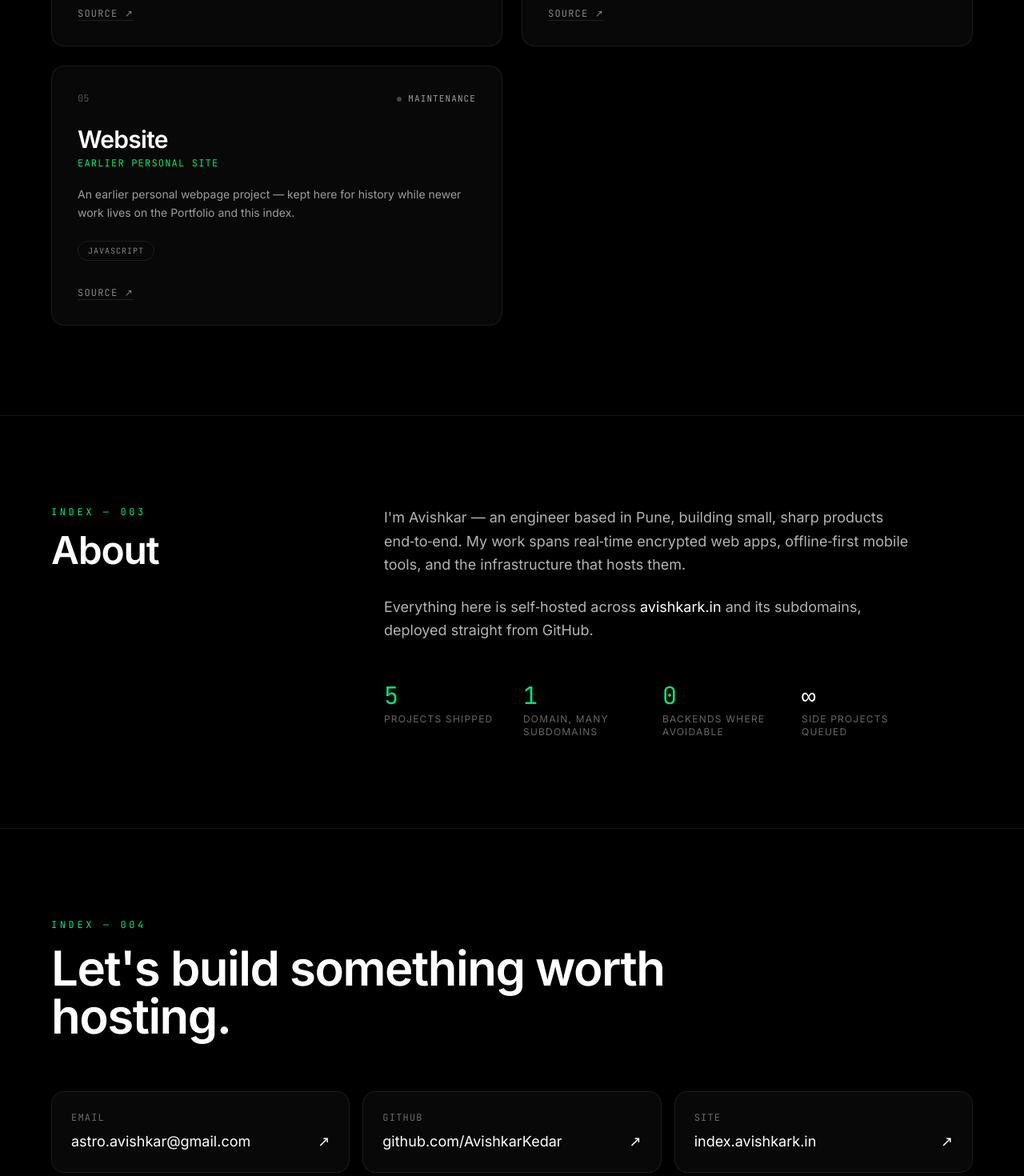
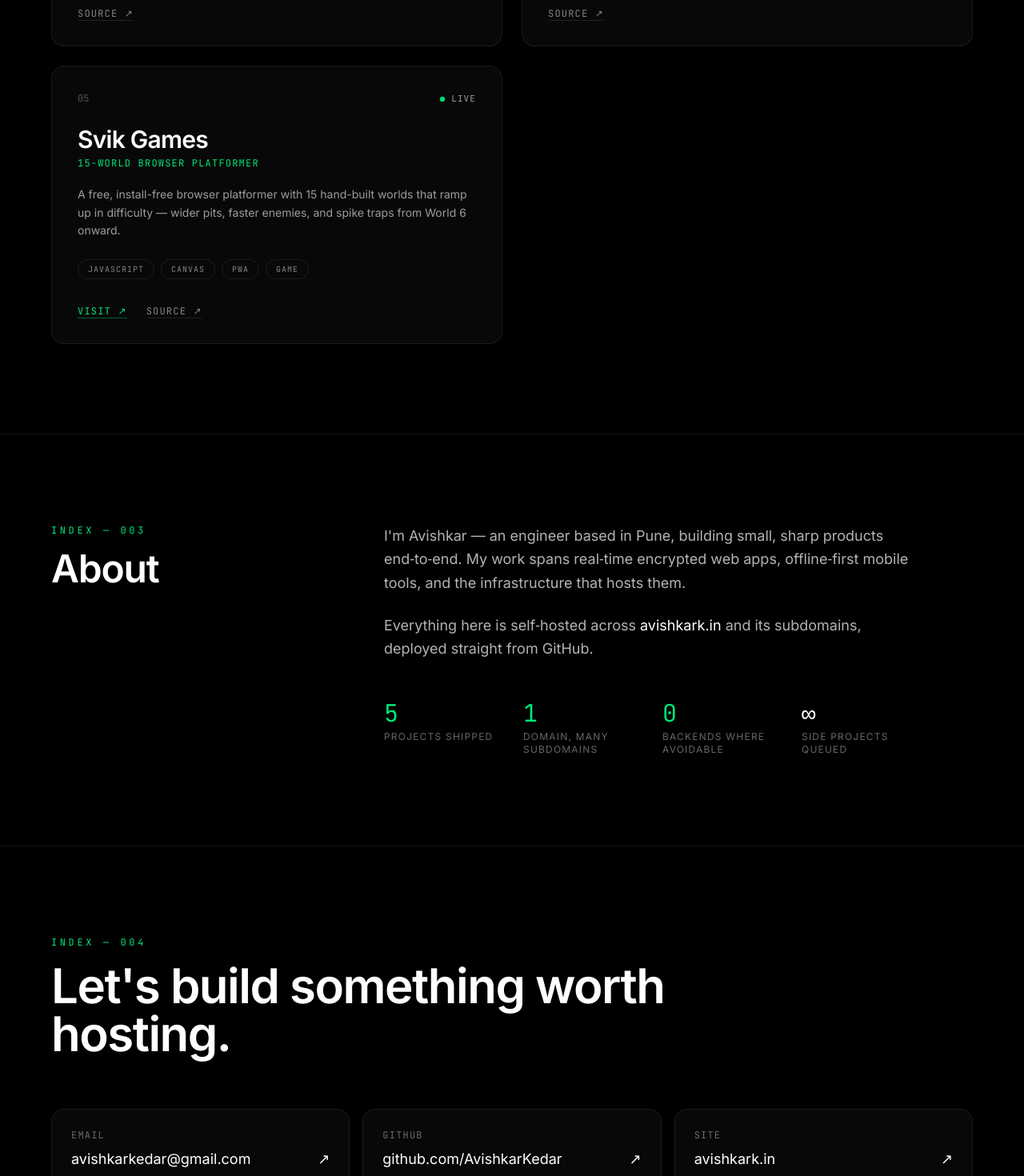
Before and after one commit to AvishkarKedar/index-projects, a React (Vite) app: page / in a window 1280 px wide. Shown: the part 1740-3210 px from the top of the page at 80% size. Built offline with nearby package versions, Linux system fonts and the light colour scheme; the HTML template or start-up script is replaced by a standard one.

Commit message:
Add project detail modal, richer repo-derived descriptions, fix contact links (site, email, Instagram, X)

```diff
--- a/src/components/Contact.tsx
+++ b/src/components/Contact.tsx
@@ -1,9 +1,11 @@
 import { motion } from 'framer-motion'
 
 const links = [
-  { label: 'Email', value: 'astro.avishkar@gmail.com', href: 'mailto:astro.avishkar@gmail.com' },
+  { label: 'Email', value: 'avishkarkedar@gmail.com', href: 'mailto:avishkarkedar@gmail.com' },
   { label: 'GitHub', value: 'github.com/AvishkarKedar', href: 'https://github.com/AvishkarKedar' },
-  { label: 'Site', value: 'index.avishkark.in', href: 'https://index.avishkark.in' },
+  { label: 'Site', value: 'avishkark.in', href: 'https://avishkark.in' },
+  { label: 'Instagram', value: '@avishkar_kedar', href: 'https://instagram.com/avishkar_kedar' },
+  { label: 'X', value: '@AvishkarKedar', href: 'https://x.com/AvishkarKedar' },
 ]
 
 export default function Contact() {
@@ -20,7 +22,7 @@ export default function Contact() {
         >
           Let's build something worth hosting.
         </motion.h2>
-        <div className="mt-16 grid grid-cols-1 gap-4 sm:grid-cols-3">
+        <div className="mt-16 grid grid-cols-1 gap-4 sm:grid-cols-2 lg:grid-cols-3">
           {links.map((l, i) => (
             <motion.a
               key={l.label}
--- a/src/components/ProjectCard.tsx
+++ b/src/components/ProjectCard.tsx
@@ -2,7 +2,15 @@ import { motion } from 'framer-motion'
 import { Project } from '../data/projects'
 import StatusDot from './StatusDot'
 
-export default function ProjectCard({ project, index }: { project: Project; index: number }) {
+export default function ProjectCard({
+  project,
+  index,
+  onOpen,
+}: {
+  project: Project
+  index: number
+  onOpen: (project: Project) => void
+}) {
   return (
     <motion.article
       initial={{ opacity: 0, y: 50 }}
@@ -10,7 +18,8 @@ export default function ProjectCard({ project, index }: { project: Project; inde
       viewport={{ once: true, margin: '-80px' }}
       whileHover={{ y: -6 }}
       transition={{ duration: 0.6, delay: (index % 2) * 0.1, ease: [0.16, 1, 0.3, 1] }}
-      className="glass glow-border group relative rounded-2xl p-8"
+      onClick={() => onOpen(project)}
+      className="glass glow-border group relative cursor-pointer rounded-2xl p-8"
     >
       <div className="mb-6 flex items-start justify-between">
         <span className="font-mono text-xs text-white/30">{String(index + 1).padStart(2, '0')}</span>
@@ -28,13 +37,26 @@ export default function ProjectCard({ project, index }: { project: Project; inde
       </div>
       <div className="mt-8 flex gap-6 font-mono text-xs uppercase tracking-widest">
         {project.live && (
-          <a href={project.live} target="_blank" rel="noreferrer" className="text-money underline decoration-money/40 underline-offset-4 hover:decoration-money">
+          <a
+            href={project.live}
+            target="_blank"
+            rel="noreferrer"
+            onClick={(e) => e.stopPropagation()}
+            className="text-money underline decoration-money/40 underline-offset-4 hover:decoration-money"
+          >
             Visit ↗
           </a>
         )}
-        <a href={project.repo} target="_blank" rel="noreferrer" className="text-white/50 underline decoration-white/10 underline-offset-4 hover:text-white hover:decoration-white/30">
+        <a
+          href={project.repo}
+          target="_blank"
+          rel="noreferrer"
+          onClick={(e) => e.stopPropagation()}
+          className="text-white/50 underline decoration-white/10 underline-offset-4 hover:text-white hover:decoration-white/30"
+        >
           Source ↗
         </a>
+        <span className="ml-auto text-white/30 opacity-0 transition-opacity group-hover:opacity-100">Details →</span>
       </div>
     </motion.article>
   )
--- /dev/null
+++ b/src/components/ProjectModal.tsx
@@ -0,0 +1,78 @@
+import { useEffect } from 'react'
+import { AnimatePresence, motion } from 'framer-motion'
+import { Project } from '../data/projects'
+import StatusDot from './StatusDot'
+
+export default function ProjectModal({ project, onClose }: { project: Project | null; onClose: () => void }) {
+  useEffect(() => {
+    function onKey(e: KeyboardEvent) {
+      if (e.key === 'Escape') onClose()
+    }
+    window.addEventListener('keydown', onKey)
+    return () => window.removeEventListener('keydown', onKey)
+  }, [onClose])
+
+  return (
+    <AnimatePresence>
+      {project && (
+        <motion.div
+          initial={{ opacity: 0 }}
+          animate={{ opacity: 1 }}
+          exit={{ opacity: 0 }}
+          onClick={onClose}
+          className="fixed inset-0 z-[100] flex items-center justify-center bg-black/80 p-4 backdrop-blur-sm"
+        >
+          <motion.div
+            initial={{ opacity: 0, y: 40, scale: 0.96 }}
+            animate={{ opacity: 1, y: 0, scale: 1 }}
+            exit={{ opacity: 0, y: 20, scale: 0.96 }}
+            transition={{ duration: 0.35, ease: [0.16, 1, 0.3, 1] }}
+            onClick={(e) => e.stopPropagation()}
+            className="glass relative max-h-[85vh] w-full max-w-2xl overflow-y-auto rounded-2xl p-8 sm:p-10"
+          >
+            <button
+              onClick={onClose}
+              aria-label="Close"
+              className="absolute right-6 top-6 flex h-8 w-8 items-center justify-center rounded-full border border-line text-white/60 transition-colors hover:border-white hover:text-white"
+            >
+              ✕
+            </button>
+            <StatusDot status={project.status} />
+            <h3 className="mt-4 text-3xl font-semibold tracking-tight text-white sm:text-4xl">{project.name}</h3>
+            <p className="mt-1 font-mono text-xs uppercase tracking-widest text-money">{project.tagline}</p>
+            <p className="mt-6 text-base leading-relaxed text-white/70">
+              {project.longDescription || project.description}
+            </p>
+            <div className="mt-6 flex flex-wrap gap-2">
+              {project.tags.map((tag) => (
+                <span key={tag} className="rounded-full border border-line px-3 py-1 font-mono text-[10px] uppercase tracking-widest text-white/50">
+                  {tag}
+                </span>
+              ))}
+            </div>
+            <div className="mt-8 flex flex-wrap gap-4">
+              {project.live && (
+                <a
+                  href={project.live}
+                  target="_blank"
+                  rel="noreferrer"
+                  className="rounded-full bg-money px-6 py-2.5 font-mono text-xs font-semibold uppercase tracking-widest text-black transition-transform hover:scale-105"
+                >
+                  Visit ↗
+                </a>
+              )}
+              <a
+                href={project.repo}
+                target="_blank"
+                rel="noreferrer"
+                className="rounded-full border border-line px-6 py-2.5 font-mono text-xs uppercase tracking-widest text-white/70 transition-colors hover:border-white hover:text-white"
+              >
+                Source ↗
+              </a>
+            </div>
+          </motion.div>
+        </motion.div>
+      )}
+    </AnimatePresence>
+  )
+}
--- a/src/components/Projects.tsx
+++ b/src/components/Projects.tsx
@@ -1,7 +1,11 @@
-import { projects } from '../data/projects'
+import { useState } from 'react'
+import { projects, Project } from '../data/projects'
 import ProjectCard from './ProjectCard'
+import ProjectModal from './ProjectModal'
 
 export default function Projects() {
+  const [active, setActive] = useState<Project | null>(null)
+
   return (
     <section id="projects" className="border-b border-line px-6 py-28">
       <div className="mx-auto max-w-6xl">
@@ -11,15 +15,16 @@ export default function Projects() {
             <h2 className="mt-4 text-4xl font-semibold tracking-tight text-white sm:text-5xl">Projects</h2>
           </div>
           <p className="hidden font-mono text-xs uppercase tracking-widest text-white/40 sm:block">
-            {projects.length} total
+            {projects.length} total — click a card for details
           </p>
         </div>
         <div className="grid grid-cols-1 gap-6 md:grid-cols-2">
           {projects.map((p, i) => (
-            <ProjectCard key={p.name} project={p} index={i} />
+            <ProjectCard key={p.name} project={p} index={i} onOpen={setActive} />
           ))}
         </div>
       </div>
+      <ProjectModal project={active} onClose={() => setActive(null)} />
     </section>
   )
 }
--- a/src/data/projects.ts
+++ b/src/data/projects.ts
@@ -4,6 +4,7 @@ export type Project = {
   name: string
   tagline: string
   description: string
+  longDescription?: string
   tags: string[]
   repo: string
   live?: string
@@ -17,6 +18,8 @@ export const projects: Project[] = [
     tagline: 'Encrypted real-time scratchpad',
     description:
       'A live, end-to-end encrypted scratchpad for text and code. Open a room, share six characters, write together — nothing is stored once everyone leaves. AES-GCM in the browser, CRDT sync over a Cloudflare Worker relay.',
+    longDescription:
+      'anonshare pairs a Cloudflare Worker relay with Yjs CRDT sync so multiple people can co-edit the same text/code room in real time with automatic conflict resolution — the server only ever relays ciphertext, since every character is encrypted client-side with AES-GCM before it leaves the browser. Rooms are addressed by a short 6-character code, have no accounts, and disappear the moment everyone leaves. Built for quick, throwaway, private collaboration rather than long-term storage.',
     tags: ['WebRTC', 'CRDT', 'Cloudflare Workers', 'E2E Encryption'],
     repo: 'https://github.com/AvishkarKedar/textshare',
     live: 'https://code.avishkark.in',
@@ -28,6 +31,8 @@ export const projects: Project[] = [
     tagline: 'Dark, cinematic landing page',
     description:
       'A dark marketing homepage built with Next.js — oversized type, hairline rules, scale-comparison graphics, static-exported and deployed on Cloudflare Pages.',
+    longDescription:
+      'A Next.js 14 App Router marketing homepage styled after reliability-focused AI brands like terafab.ai and scale.com — oversized type, hairline dividers, and scale-comparison graphics on a near-black canvas. It ships as a fully static export with no server runtime to manage, and deploys straight to Cloudflare Pages from the main branch on every push.',
     tags: ['Next.js', 'TypeScript', 'Cloudflare Pages'],
     repo: 'https://github.com/AvishkarKedar/portfolio',
     live: 'https://avishkark.in',
@@ -39,7 +44,9 @@ export const projects: Project[] = [
     tagline: 'Offline cotton disease detection',
     description:
       'An Android app that detects cotton plant diseases with an on-device TFLite model — no API keys, works fully offline — backed by Firebase for auth and data.',
-    tags: ['Android', 'Java', 'TensorFlow Lite', 'Firebase'],
+    longDescription:
+      'An Android app (Kotlin/Java, Gradle Kotlin DSL build) that classifies cotton plant diseases from a photo using an on-device TensorFlow Lite model — inference runs fully offline with no API calls or network dependency. Firebase handles user authentication and stores diagnosis history in the cloud when connectivity is available, so the core detection still works without internet access.',
+    tags: ['Android', 'Kotlin', 'TensorFlow Lite', 'Firebase'],
     repo: 'https://github.com/AvishkarKedar/CottonCure',
     status: 'in-progress',
     year: '2026',
@@ -49,19 +56,24 @@ export const projects: Project[] = [
     tagline: 'File transfer over animated QR',
     description:
       'Offline file transfer over camera using animated QR frames — no internet, Bluetooth, cable, or local network. Chunked, checksummed, optionally AES-256 encrypted. Android and Windows from one Flutter codebase.',
+    longDescription:
+      'A single Flutter codebase that ships native builds for both Android and Windows. Files are split into chunks, checksummed with CRC32 and verified end-to-end with SHA-256, and can optionally be encrypted with AES-256-GCM before being encoded into a stream of animated QR frames that a second device scans and reassembles — no Wi-Fi, Bluetooth, cable, or internet required. GitHub Actions CI automatically builds APK and EXE artifacts on every push.',
     tags: ['Flutter', 'Dart', 'Android', 'Windows'],
     repo: 'https://github.com/AvishkarKedar/qrdata',
     status: 'in-progress',
     year: '2026',
   },
   {
-    name: 'Website',
-    tagline: 'Earlier personal site',
+    name: 'Svik Games',
+    tagline: '15-world browser platformer',
     description:
-      'An earlier personal webpage project — kept here for history while newer work lives on the Portfolio and this index.',
-    tags: ['JavaScript'],
+      'A free, install-free browser platformer with 15 hand-built worlds that ramp up in difficulty — wider pits, faster enemies, and spike traps from World 6 onward.',
+    longDescription:
+      'A vanilla JavaScript + Canvas platformer with no game engine or framework underneath. Tap-to-jump physics, stomp-chain combos for bonus score, unlockable achievements, a best-times leaderboard, and autosave/resume slots let a run be closed and picked up later. It installs as an offline-capable PWA via a service worker, adapts between touch controls on mobile and keyboard controls on desktop, and includes adjustable camera zoom and screen-shake settings.',
+    tags: ['JavaScript', 'Canvas', 'PWA', 'Game'],
     repo: 'https://github.com/AvishkarKedar/website',
-    status: 'maintenance',
+    live: 'https://avishkarkedar.github.io/website/',
+    status: 'live',
     year: '2026',
   },
 ]
```
